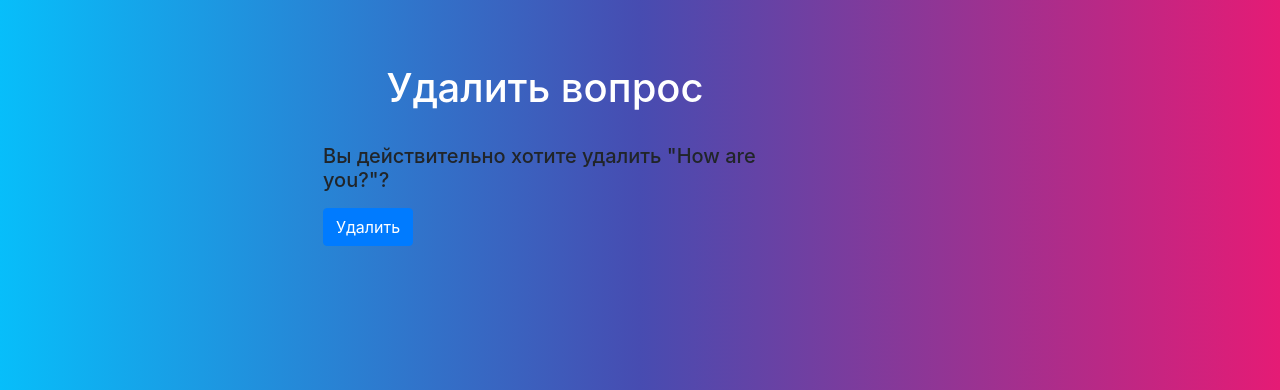
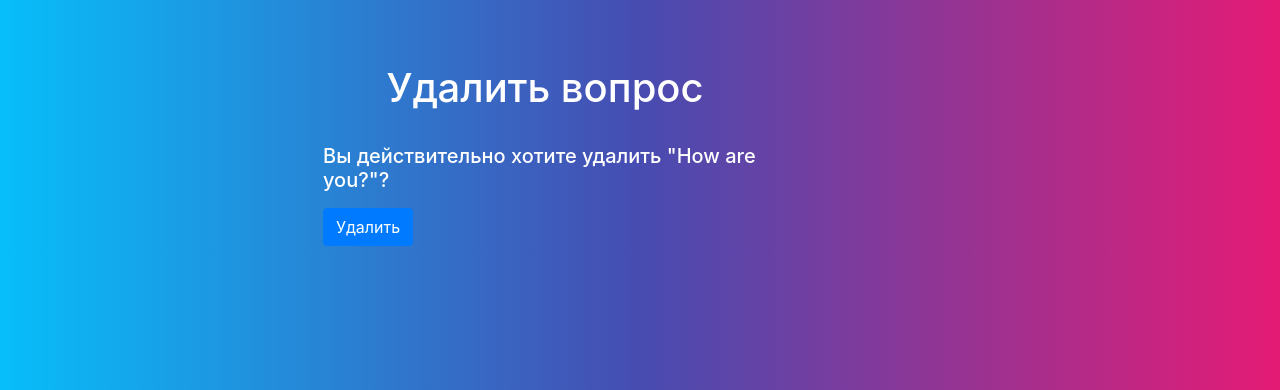
Before and after one commit to Dilaro/django2, a Django app: page /polls/1/question_delete in a window 1280 px wide. Shown: the part 56-446 px from the top of the page. Run offline with Django 3.2, Linux system fonts and the light colour scheme; data comes from the database, SQL or seed files in the repository; some libraries are stand-ins or nearby versions.

Commit message:
Bugs fixed

```diff
--- a/myfirst/polls/templates/polls/question_delete.html
+++ b/myfirst/polls/templates/polls/question_delete.html
@@ -1,12 +1,16 @@
 {% extends 'base.html' %}
-{% block title %}  <title>Удаление вопроса</title> {% endblock %}
+{% block title %} <title>Удаление вопроса</title> {% endblock %}
 
 {% block content %}
-<h1><p align="center" style="color:white" class="p-3">Удалить вопрос<br></p></h1>
-<h5 class="px-5" style="color:white>
+<h1>
+    <p align="center" style="color:white" class="p-3">Удалить вопрос<br></p>
+</h1>
+<h5 class="px-5" style="color:white">
     <form method="post" enctype="multipart/form-data">{% csrf_token %}
-        <p>Вы действительно хотите удалить "{{ question.question_text }}"?</p>
-        <button class="btn btn-primary" type="submit">Удалить</button>
+    <p>
+        Вы действительно хотите удалить "{{ question.question_text }}"?
+    </p>
+    <button class="btn btn-primary" type="submit">Удалить</button>
     </form>
 </h5>
 {% endblock content %}
```
